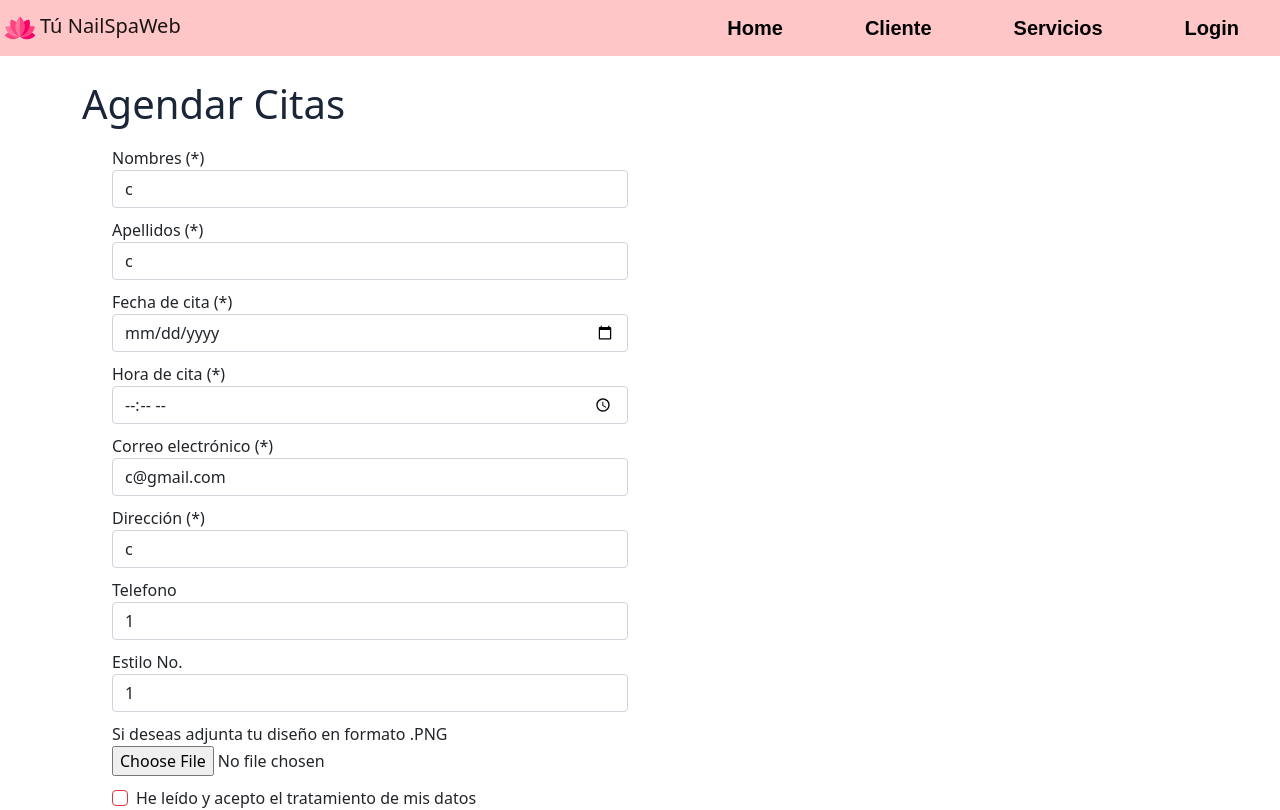
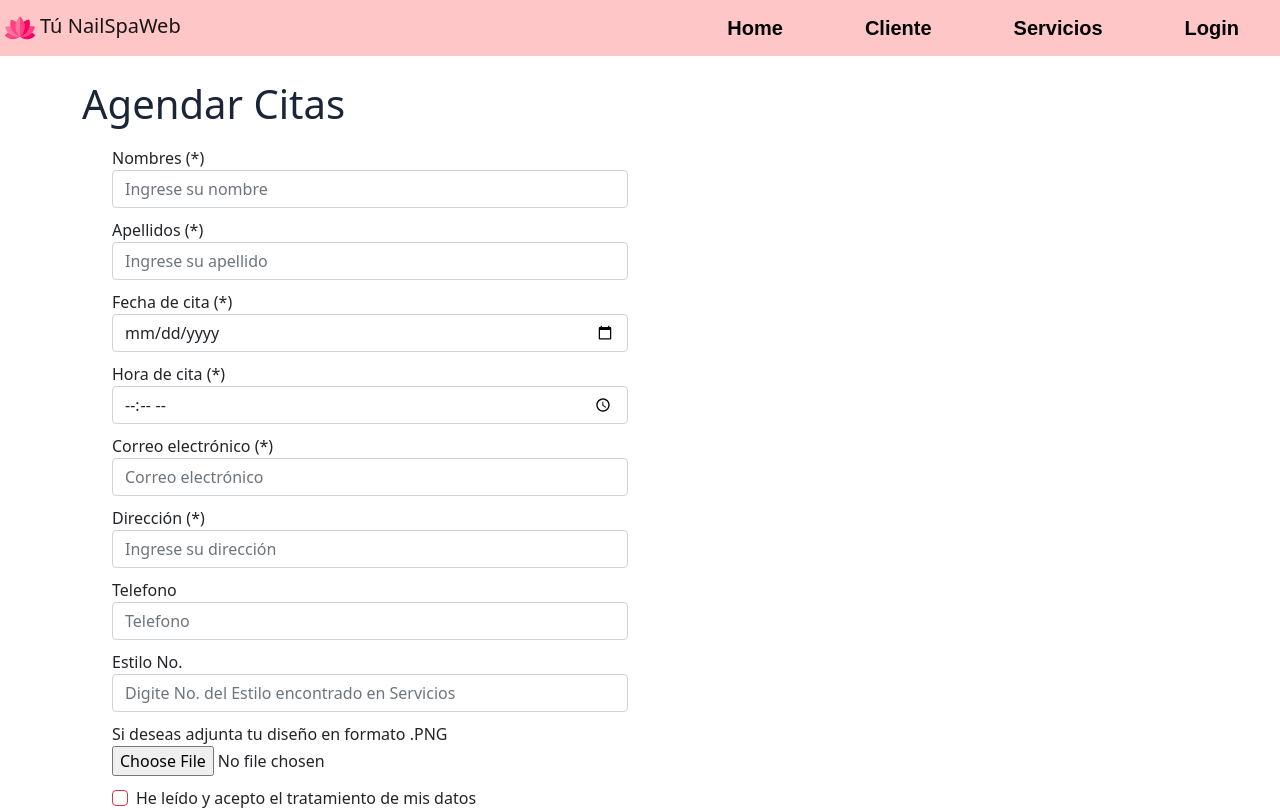
Before and after one commit to eduancamilo/nailspa-fe, a Vue app: page /cliente in a window 1280 px wide. Shown: the top 810 px of the page. Built offline with nearby package versions, Linux system fonts and the light colour scheme.

Commit message:
ajustes en el fe de nailspa

```diff
--- a/src/views/Cliente.vue
+++ b/src/views/Cliente.vue
@@ -24,7 +24,7 @@
                         </div>
                         <div class="campos-formulario form-group">
                             <label>Hora de cita (*)</label>
-                            <input type="time" class="form-control" id="Hora de cita" name="Hora de cita" placeholder="Ingrese hora de cita" required>
+                            <input type="time" class="form-control" id="Hora de cita" name="Hora de cita" placeholder="Ingrese hora de cita" required v-model="cita.c_time">
                         </div>
                         <div class="campos-formulario form-group">
                             <label>Correo electrónico (*)</label>
@@ -89,7 +89,7 @@
 export default {
   data:()=>({
 
-      cita:{cli_name:'c',cli_lastname:'c',c_date:'2021/12/23',c_time:'14:00:00',cli_email:'c@gmail.com',cli_address:'c',cli_telephone:'1',c_s_id:'1',c_u_id:'2',c_cli_id:'76'}
+      cita:{cli_name:'',cli_lastname:'',c_date:'',c_time:'',cli_email:'',cli_address:'',cli_telephone:'',c_s_id:'',c_u_id:'2',c_cli_id:'85'}
 
   }),
   methods:{
@@ -98,7 +98,7 @@ export default {
            //this.axios.post('/cita',this.cita)
          // console.log(this.cita)
           try {
-                 const res = await this.axios.post('/cita',this.cita);
+                 const res = await this.axios.post('aliado/cita',this.cita);
                  console.log(res);
 
              } catch (error) {
```
